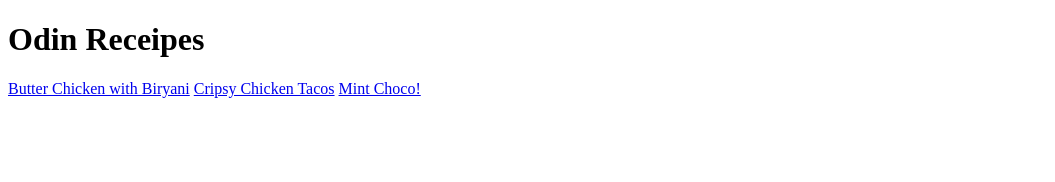
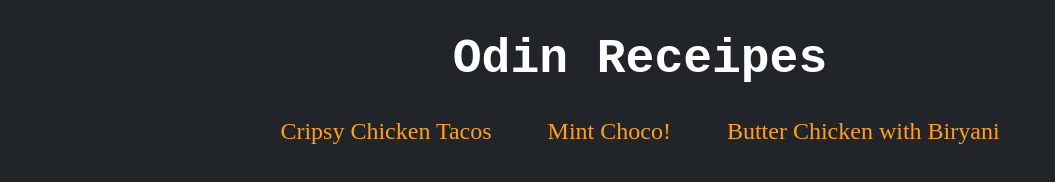
Before and after one commit to EdgarSnow75/odin-recipes, a plain HTML site: page index.html in a window 1280 px wide. Shown: the whole page, without its empty margins (0-1055 px from the left). Drawn offline with Linux system fonts and the light colour scheme.

Commit message:
Add basic styling to the main page

```diff
--- a/index.html
+++ b/index.html
@@ -4,15 +4,16 @@
 <head>
     <meta name="viewport" content="width=device-width, initial-scale=1.0">
     <meta charset="utf-8">
+    <link rel="stylesheet" href="styles/index.css">
     <title>Odin Receipes</title>
 </head>
 
 <body>
-    <h1>Odin Receipes</h1>
-    <section>
-        <a href="recipes/butterchickenwithbiryani.html">Butter Chicken with Biryani</a>
-        <a href="recipes/crispychickentacos.html">Cripsy Chicken Tacos</a>
-        <a href="recipes/mintchocoicecream.html">Mint Choco!</a>
+    <h1 class="title">Odin Receipes</h1>
+    <section class="links">
+        <a class="recipe-link" href="recipes/crispychickentacos.html">Cripsy Chicken Tacos</a>
+        <a class="recipe-link" href="recipes/mintchocoicecream.html">Mint Choco!</a>
+        <a class="recipe-link" href="recipes/butterchickenwithbiryani.html">Butter Chicken with Biryani</a>
     </section>
 </body>
 
--- /dev/null
+++ b/styles/index.css
@@ -0,0 +1,23 @@
+body {
+    background-color: #212529;
+}
+
+h1 {
+    font-family: "JetBrains Mono", "Inconsolata", monospace;
+    text-align: center;
+    color: #ffffff;
+    font-size: 3rem;
+}
+
+.links {
+    display: flex;
+    flex-direction: row;
+    justify-content: center;
+    gap: 3.5rem;
+}
+
+.links a {
+    text-decoration: none;
+    font-size: 1.5rem;
+    color: #ff9f1c;
+}
```
Also changed, not shown: 1 other file.
